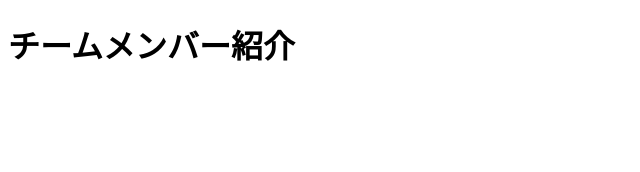
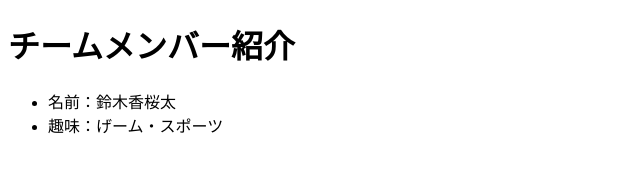
Before and after one commit to Tanaka240/kadai12, a plain HTML site: page index.html in a window 1280 px wide. Shown: the whole page, without its empty margins (0-640 px from the left). Drawn offline with Linux system fonts and the light colour scheme.

Commit message:
編集
編集

```diff
--- a/index.html
+++ b/index.html
@@ -10,5 +10,11 @@
 
 
     </ul>
+    <ul>
+        <li>名前：鈴木香桜太</li>
+        <li>趣味：げーム・スポーツ</li>
+    </ul>
+
+
 </body>
 </html>
```
